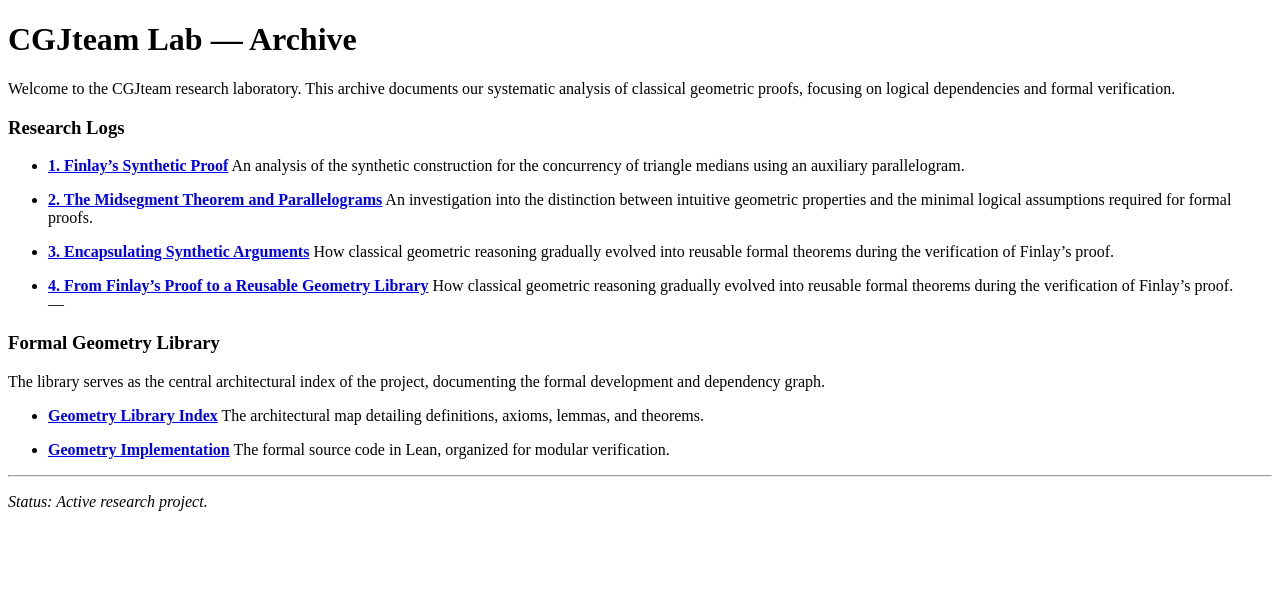
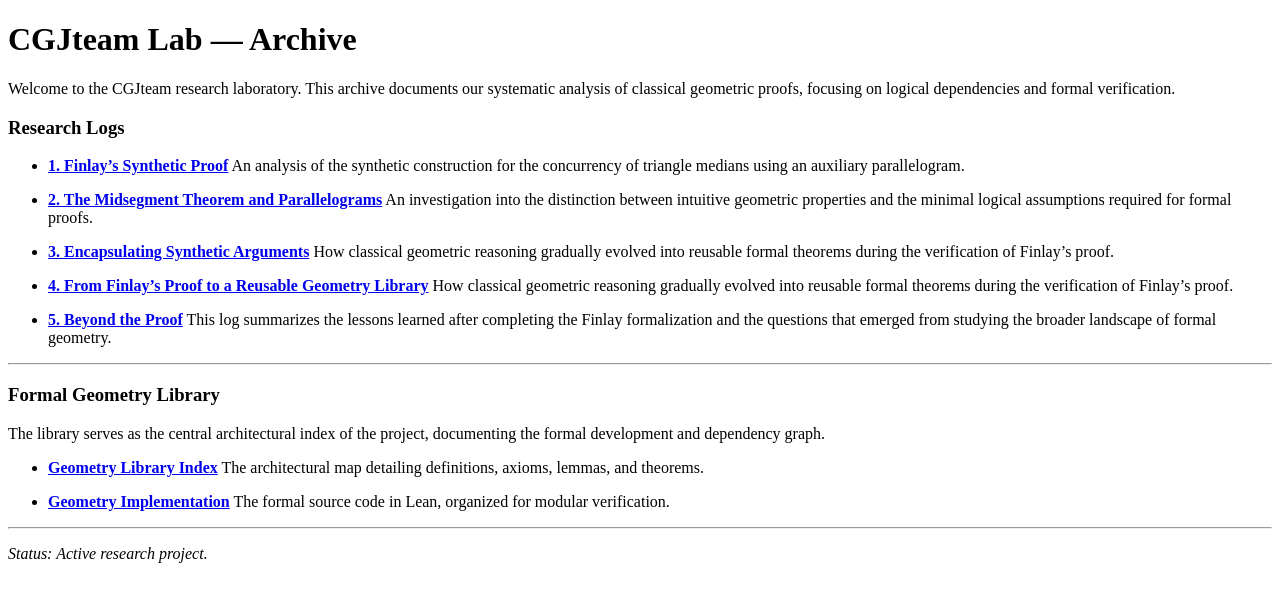
Before and after one commit to cgjteam/cgjteam.github.io, a Jekyll site: the page built from index.md, in a window 1280 px wide. Shown: the top 602 px of the page. Built offline with Jekyll 4.4.1, drawn with Linux system fonts in a browser that asks for light colours; comment, search, counter and statistics services are not loaded; our own code applies the rules of GitHub Pages for plain Markdown files.

Commit message:
Add summary of lessons learned from Finlay formalization
Added a new section summarizing lessons learned from the Finlay formalization and questions about formal geometry.

```diff
--- a/index.md
+++ b/index.md
@@ -19,6 +19,10 @@ Welcome to the CGJteam research laboratory. This archive documents our systemati
 
 * **[4. From Finlay's Proof to a Reusable Geometry Library](log-004.md)**
   How classical geometric reasoning gradually evolved into reusable formal theorems during the verification of Finlay's proof.
+
+* **[5. Beyond the Proof](log-005.md)**
+  This log summarizes the lessons learned after completing the Finlay formalization and the questions that emerged from studying the broader landscape of formal geometry.
+
 ---
 
 ### Formal Geometry Library
```
